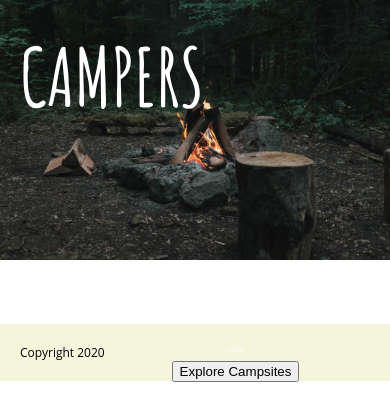
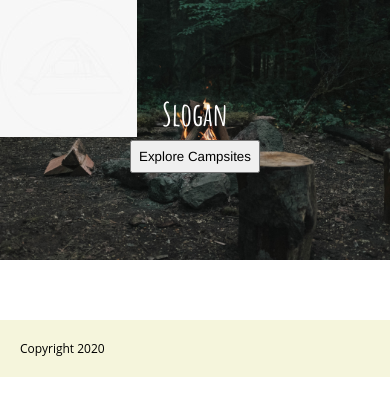
Before and after one commit to evamte/campers, a plain HTML site: page index.html in a window 390 px wide. Drawn offline with Linux system fonts and the light colour scheme.

Commit message:
nav responsiveness

```diff
--- a/css/style.css
+++ b/css/style.css
@@ -11,12 +11,13 @@ body {
 /* fonts: */
 h1 {
     font-family: 'Amatic SC';
-    font-size: 2em;
+    font-size: 250%;
+    line-height: 0;
 }
 
 h2 {
     font-family: 'Amatic SC';
-    font-size: 50%;
+    font-size: 2em;
 }
 
 h3 {
@@ -28,71 +29,57 @@ p {
     font-family: helvetica;
     font-size: 2em;
 }
-
 #header-nav-wrapper {
-
+    display: grid;
+    grid-template-columns: 1fr;
+    grid-template-rows: 100%;
 }
+#header-nav-wrapper img, #header-nav-wrapper header {
+    grid-column: 1;
+    grid-row: 1;
+    justify-self: center;
+    align-self: center;
+ }
 
 #header-nav-wrapper img {
     width: 100%;
     height: auto;
-    position: relative;
+
 }
 
 #logo {
     position: absolute;
     top: 0;
     color: white;
-    margin-top: -1em;
-    margin-left: 0.5em;
-    font-family: 'Amatic SC', cursive;
     text-decoration: none;
-    font-size: 2.5em;
-}
-
-header {
-    position: absolute;
-    top: 40%;
-    left: 44%;
 }
 
 .slogan {
     color: white;
     display: flex;
     justify-content: center;
+    line-height: 0;
+}
+
+button {
+    padding: 0.5em;
+    font-family: helvetica;
 }
 
 
-#active {
-    cursor: pointer;
-    color: white;
-    border-radius: 1000px;
-    background-color: burlywood;
-    width: 2px;
-    height: 20px;
-    padding-right: 80px;
-    padding-top: 5px;
-    padding-bottom: 5px;
+button:link {
+    color: black;
 }
 
-#active:hover {
+button:visited {
+    color: black;
+}
+
+button:hover {
     color: gray;
 }
 
-div a:link {
-    color: black;
-    font-size: 18px;
-}
-
-div a:visited {
-    color: black;
-}
-
-div a:hover {
-    color: gray;
-}
-
-div a:active {
+button:active {
     color: white;
 }
 
--- a/index.html
+++ b/index.html
@@ -16,7 +16,7 @@
     <img src="img/campfire.jpg" alt="">
     <nav>
         <a href=# id="logo">
-            <h1>CAMPERS</h1>
+            <img src="img/logo.jpeg">
         </a>
     </nav>
     <header>
```
Also changed, not shown: img/logo.jpeg (added).
